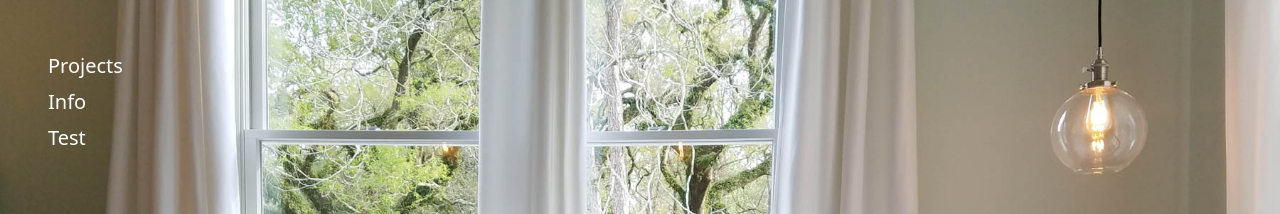
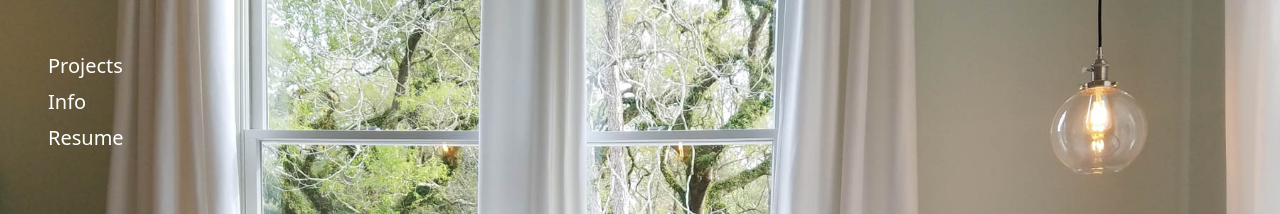
Before and after one commit to wpreble1/portfolio, a React (Create React App) app in the folder client/: page /abita-springs-hotel in a window 1280 px wide. Shown: the top 214 px of the page. Built offline with nearby package versions, Linux system fonts and the light colour scheme.

Commit message:
Undo heroku test text on headers

```diff
--- a/client/src/components/Header.tsx
+++ b/client/src/components/Header.tsx
@@ -37,7 +37,7 @@ const Header: FC<HeaderProps> = (): ReactElement => {
       <ul className="p-0 mr-6">
         <li className="inline-block mx-1"><Link className="left-underline" to="/projects">Projects</Link></li>
         <li className="inline-block mx-1"><Link className="left-underline" to="/info">Info</Link></li>
-        <li className="inline-block mx-1"><Link className="left-underline" to="/resume">Tester</Link></li>
+        <li className="inline-block mx-1"><Link className="left-underline" to="/resume">Resume</Link></li>
       </ul>
 
     </header>
--- a/client/src/components/HeaderXL.tsx
+++ b/client/src/components/HeaderXL.tsx
@@ -61,7 +61,7 @@ const HeaderXL: FC<HeaderXLProps> = ({ fullCover }): ReactElement => {
             target="_blank"
             rel="noreferrer noopener"
           >
-            Test
+            Resume
           </a>
         </li>
       </ul>
```
